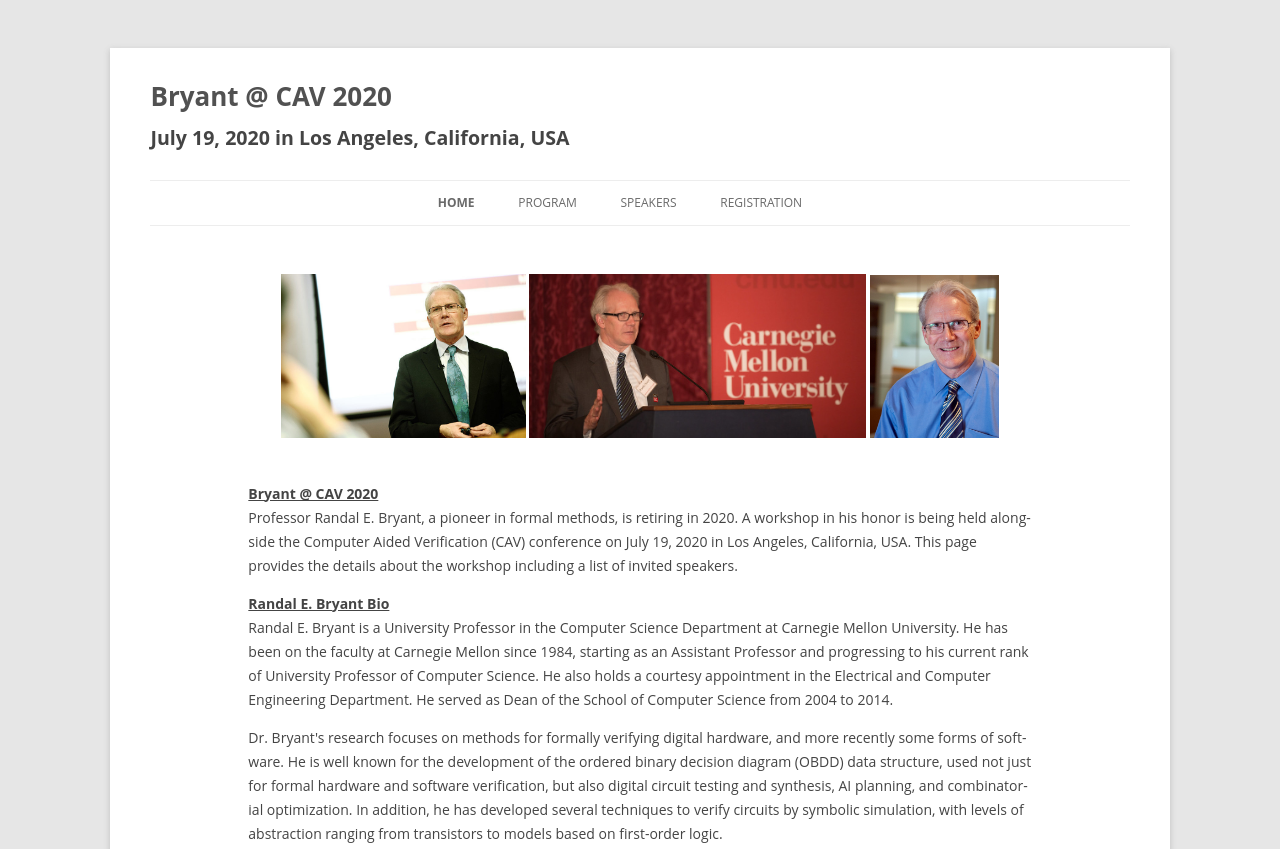
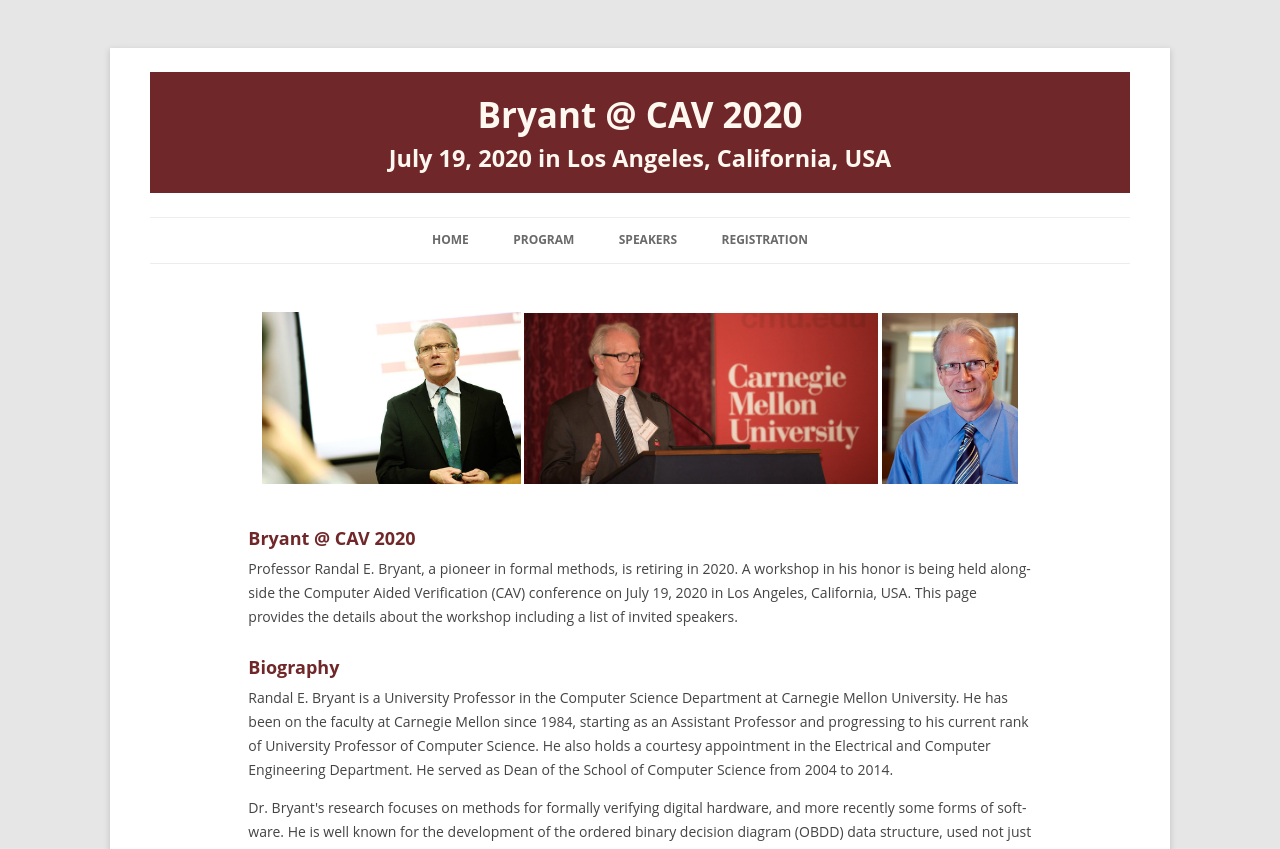
Before and after one commit to BerkeleyLearnVerify/BryantFLoC22, a plain HTML site: page index.html in a window 1280 px wide. Shown: the top 849 px of the page. Drawn offline with Linux system fonts and the light colour scheme.

Commit message:
feedback from Sanjit

```diff
--- a/index.html
+++ b/index.html
@@ -15,9 +15,11 @@
     <div id="page" class="hfeed site">
         <header id="masthead" class="site-header" role="banner">
             <hgroup>
-                <h1 class="site-title"><a href="index.html" title="Bryant @ CAV 2020" rel="home">Bryant @ CAV 2020</a>
+                <br>
+                <h1 class="site-title">Bryant @ CAV 2020
                 </h1>
                 <h1 style="font-size:140%;"> <b>July 19, 2020 in Los Angeles, California, USA</b></h1>
+                <br>
             </hgroup>
             <nav id="site-navigation" class="main-navigation" role="navigation">
                 <div class="menu-menu-1-container">
@@ -27,13 +29,13 @@
                                 href="index.html"><b>Home</b></a></li>
                         <li id="menu-item-177"
                             class="menu-item menu-item-type-post_type menu-item-object-page menu-item-177"><a
-                                href="schedule.html">Program</a></li>
+                                href="schedule.html"><b>Program</b></a></li>
                         <li id="menu-item-166"
                             class="menu-item menu-item-type-post_type menu-item-object-page menu-item-166"><a
-                                href="speakers.html">Speakers</a></li>
+                                href="speakers.html"><b>Speakers</b></a></li>
                         <li id="menu-item-94"
                             class="menu-item menu-item-type-post_type menu-item-object-page menu-item-94"><a
-                                href="registration.html">Registration</a></li>
+                                href="registration.html"><b>Registration</b></a></li>
                     </ul>
                 </div>
             </nav>
@@ -46,20 +48,20 @@
                         <div style="max-width: 80%; margin: 0 auto;"
                             class="metaslider metaslider-flex metaslider-25 ml-slider">
                             <div align="center">
-                                <img width=31.2% src="bryant3.jpg">
-                                <img width=43% src="bryant.jpg">
-                                <img width=16.5% src="bryant2.jpg">
+                                <img width=33% src="bryant3.jpg">
+                                <img width=45.15% src="bryant.jpg">
+                                <img width=17.35% src="bryant2.jpg">
                             </div>
-                            <br><br><br>
+                            <br>
                             <div class="entry-content">
-                                <u><b>Bryant @ CAV 2020</b></u>
+                                <h2>Bryant @ CAV 2020</h2>
                                 <p>Professor Randal E. Bryant, a pioneer in formal methods, is retiring in 2020. A
                                     workshop in his honor is being held alongside the Computer Aided Verification (CAV)
                                     conference on July 19, 2020 in Los Angeles, California, USA. This page provides the
                                     details
                                     about the workshop including a list of invited speakers.</p>
 
-                                <u><b>Randal E. Bryant Bio</b></u>
+                                <h2>Biography</h2>
                                 <p>Randal E. Bryant is a University Professor in the Computer Science Department at
                                     Carnegie Mellon University. He has been on the faculty at Carnegie Mellon since
                                     1984, starting as an Assistant Professor and progressing to his current rank of
--- a/main.css
+++ b/main.css
@@ -1,3 +1,17 @@
 body.custom-background {
   background-color: #e6e6e6;
 }
+
+.site-header {
+  font-size: 120%;
+  color: #fff8f0;
+}
+
+hgroup {
+  background-color: #702729;
+}
+
+h2 {
+  block-size: 0.5em;
+  color: #702729;
+}
--- a/twelve.css
+++ b/twelve.css
@@ -494,14 +494,14 @@ a:hover {
 }
 .site-header h1 a,
 .site-header h2 a {
-	color: #515151;
+	/* color: #515151; */
 	display: inline-block;
 	text-decoration: none;
 }
-.site-header h1 a:hover,
+/* .site-header h1 a:hover,
 .site-header h2 a:hover {
 	color: #21759b;
-}
+} */
 .site-header h1 {
 	font-size: 24px;
 	font-size: 1.714285714rem;
@@ -1412,12 +1412,12 @@ img#wpstats {
 	}
 	.site-header h1,
 	.site-header h2 {
-		text-align: left;
+		text-align: center;
 	}
 	.site-header h1 {
 		font-size: 26px;
-		font-size: 1.857142857rem;
-		line-height: 1.846153846;
+		font-size: 2.5rem;
+		line-height: 1.5;
 		margin-bottom: 0;
 	}
 	.main-navigation ul.nav-menu,
@@ -1618,10 +1618,10 @@ img#wpstats {
 		font-size: 10pt;
 		text-align: left;
 	}
-	.site-header h1 a,
+	/* .site-header h1 a,
 	.site-header h2 a {
 		color: #000;
-	}
+	} */
 	.author-avatar,
 	#colophon,
 	#respond,
```
Also changed, not shown: registration.html (+10 -8 lines), schedule.html (+9 -7 lines), speakers.html (+9 -7 lines).
